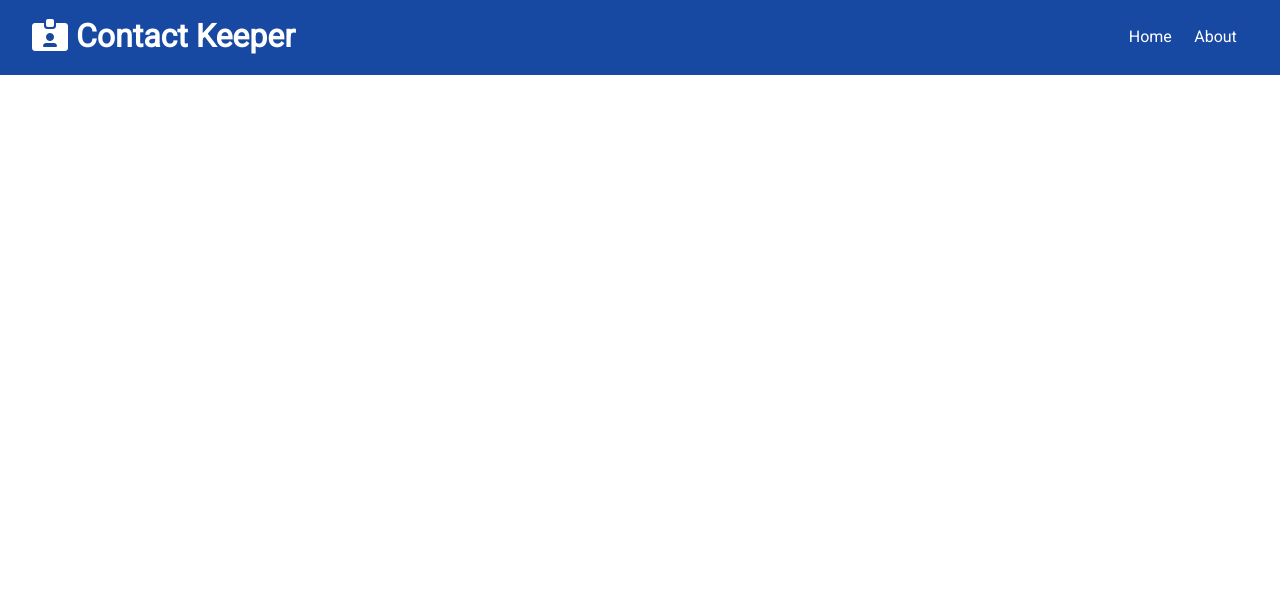
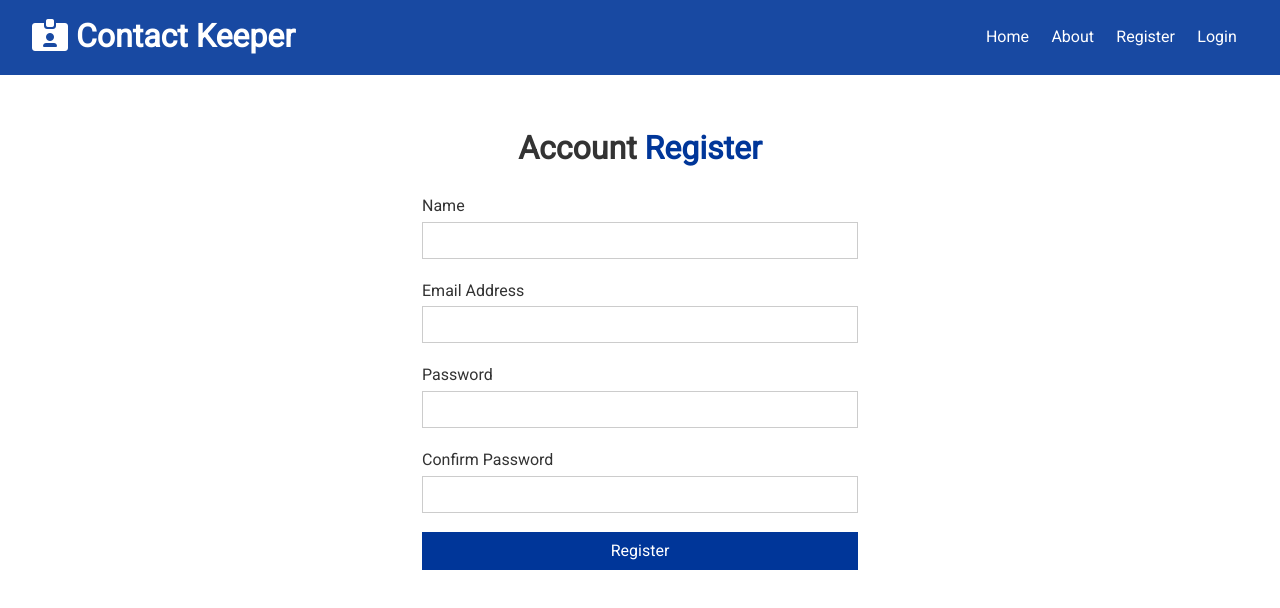
Before and after one commit to bpbrewergithub/traversy-reactftb2019-contact-keeper, a React (Create React App) app in the folder client/: page /register in a window 1280 px wide. Shown: the top 608 px of the page. Built offline with nearby package versions, Linux system fonts and the light colour scheme; the HTML template or start-up script is replaced by a standard one.

Commit message:
Up to and including lecture 61

```diff
--- a/client/src/App.js
+++ b/client/src/App.js
@@ -5,6 +5,8 @@
 import Navbar from './components/layout/Navbar'
 import Home from './components/pages/Home';
 import About from './components/pages/About';
+import Register from './components/auth/Register';
+import Login from './components/auth/Login';
 
 // Context/State imports
 import ContactState from './context/contact/ContactState';
@@ -24,6 +26,8 @@
               <Switch>
                 <Route exact path='/' component={Home} />
                 <Route exact path='/about' component={About} />
+                <Route exact path='/register' component={Register} />
+                <Route exact path='/login' component={Login} />
               </Switch>
             </div>
           </>
--- /dev/null
+++ b/client/src/components/auth/Login.jsx
@@ -0,0 +1,38 @@
+import React, { useState } from 'react';
+
+const Login = () => {
+  const [user, setUser] = useState({
+    email: '',
+    password: ''
+  });
+
+  const { email, password } = user;
+
+  const onChange = e => setUser({...user, [e.target.name]: e.target.value });
+
+  const onSubmit = e => {
+    e.preventDefault();
+    console.log('Login Submit');
+  }
+
+  return (
+    <div className='form-container'>
+      <h1>
+        Account <span className="text-primary">Login</span>
+      </h1>
+      <form onSubmit={onSubmit} >
+        <div className="form-group">
+          <label htmlFor="email">Email Address</label>
+          <input type="email" name="email" value={email} onChange={onChange}/>
+        </div>
+        <div className="form-group">
+          <label htmlFor="password">Password</label>
+          <input type="password" name="password" value={password} onChange={onChange}/>
+        </div>
+        <input type="submit" value="Login" className="btn btn-primary btn-block" />
+      </form>
+    </div>
+  );
+};
+
+export default Login;
--- /dev/null
+++ b/client/src/components/auth/Register.jsx
@@ -0,0 +1,48 @@
+import React, { useState } from 'react';
+
+const Register = () => {
+  const [user, setUser] = useState({
+    name:'',
+    email: '',
+    password: '',
+    password2: ''
+  });
+
+  const { name, email, password, password2 } = user;
+
+  const onChange = e => setUser({...user, [e.target.name]: e.target.value });
+
+  const onSubmit = e => {
+    e.preventDefault();
+    console.log('Register Submit');
+  }
+
+  return (
+    <div className='form-container'>
+      <h1>
+        Account <span className="text-primary">Register</span>
+      </h1>
+      <form onSubmit={onSubmit} >
+        <div className="form-group">
+          <label htmlFor="name">Name</label>
+          <input type="text" name="name" value={name} onChange={onChange}/>
+        </div>
+        <div className="form-group">
+          <label htmlFor="email">Email Address</label>
+          <input type="email" name="email" value={email} onChange={onChange}/>
+        </div>
+        <div className="form-group">
+          <label htmlFor="password">Password</label>
+          <input type="password" name="password" value={password} onChange={onChange}/>
+        </div>
+        <div className="form-group">
+          <label htmlFor="password2">Confirm Password</label>
+          <input type="password" name="password2" value={password2} onChange={onChange}/>
+        </div>
+        <input type="submit" value="Register" className="btn btn-primary btn-block" />
+      </form>
+    </div>
+  );
+};
+
+export default Register;
--- a/client/src/components/layout/Navbar.jsx
+++ b/client/src/components/layout/Navbar.jsx
@@ -15,6 +15,12 @@
         <li>
           <Link to='/about'>About</Link>
         </li>
+        <li>
+          <Link to='/register'>Register</Link>
+        </li>
+        <li>
+          <Link to='/login'>Login</Link>
+        </li>
       </ul>
     </div>
   );
```
